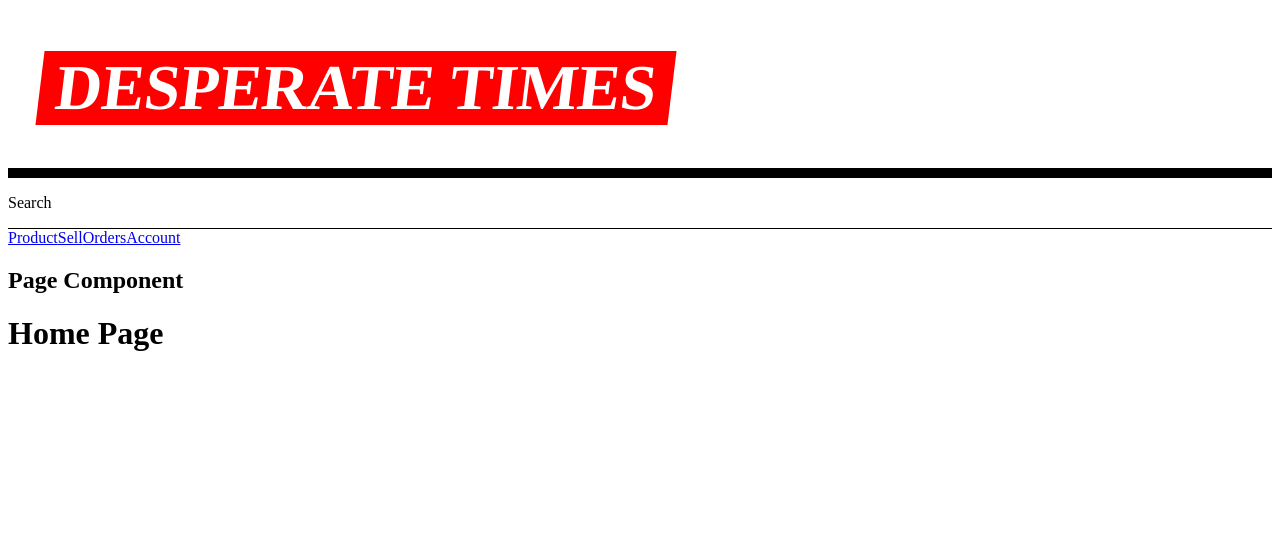
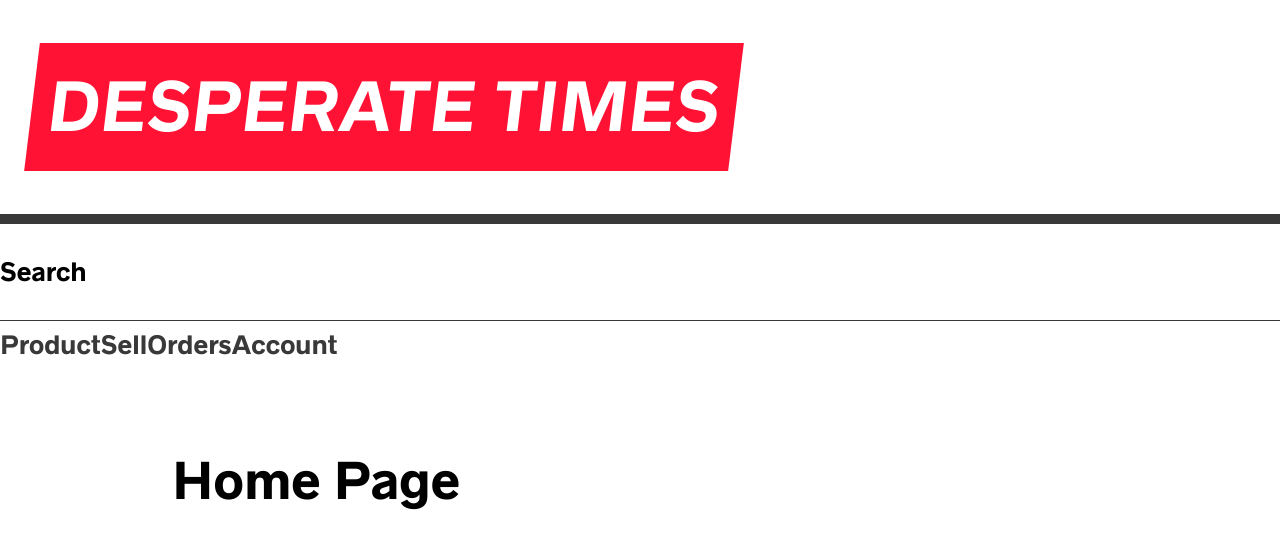
Before and after one commit to jessejputnam/desperate-times, a Next.js app in the folder frontend/: page / in a window 1280 px wide. Shown: the top 548 px of the page. Built offline with nearby package versions, Linux system fonts and the light colour scheme.

Commit message:
Add basic global styles

```diff
--- a/frontend/components/Header.tsx
+++ b/frontend/components/Header.tsx
@@ -4,9 +4,10 @@
 import Nav from "./Nav";
 
 const LogoStyled = styled.h1`
-  background-color: red;
+  background-color: var(--red, red);
   font-size: 4rem;
   margin-left: 2rem;
+  position: relative;
   z-index: 2;
   transform: skew(-7deg);
 
--- a/frontend/components/Page.tsx
+++ b/frontend/components/Page.tsx
@@ -1,12 +1,69 @@
+import styled from "styled-components";
 import { PageProps } from "@/interfaces";
+import { createGlobalStyle } from "styled-components";
 import Header from "./Header";
+
+const GlobalStyles = createGlobalStyle`
+  @font-face {
+    font-family: "radnika_next";
+    src: url("/static/radnikanext-medium-webfont.woff2") format("woff2");
+    font-weight: normal;
+    font-style: normal;
+  }
+
+  html {
+    --red: #ff1234;
+    --black: #393939;
+    --gray: #3a3a3a;
+    --lightGray: #e1e1e1;
+    --offwhite: #ededed;
+    --maxWidth: 1000px;
+    --boxShadow: 0 12px 24px 0 rgba(0,0,0,0.09);
+
+    box-sizing: border-box;
+  }
+
+  *, *::before, *::after {
+    box-sizing: inherit;
+  }
+
+
+  body {
+    font-family: "radnika_next", -apple-system, BlinkMacSystemFont, 'Segoe UI', Roboto, Oxygen, Ubuntu, Cantarell, 'Open Sans', 'Helvetica Neue', sans-serif;
+    padding: 0;
+    margin: 0;
+    font-size: 1.5rem;
+    line-height: 2;
+  }
+
+  a {
+    text-decoration: none;
+    color: var(--black, black);
+  }
+
+  @media (hover: hover) {
+    a:hover {
+      text-decoration: underline;
+    }
+  }
+
+  button {
+    font-family: "radnika_next", -apple-system, BlinkMacSystemFont, 'Segoe UI', Roboto, Oxygen, Ubuntu, Cantarell, 'Open Sans', 'Helvetica Neue', sans-serif;
+  }
+`;
+
+const InnerStyles = styled.div`
+  max-width: var(--maxWidth);
+  margin: 0 auto;
+  padding: 2rem;
+`;
 
 export default function Page({ children }: PageProps) {
   return (
     <div>
+      <GlobalStyles />
       <Header />
-      <h2>Page Component</h2>
-      {children}
+      <InnerStyles>{children}</InnerStyles>
     </div>
   );
 }
```
